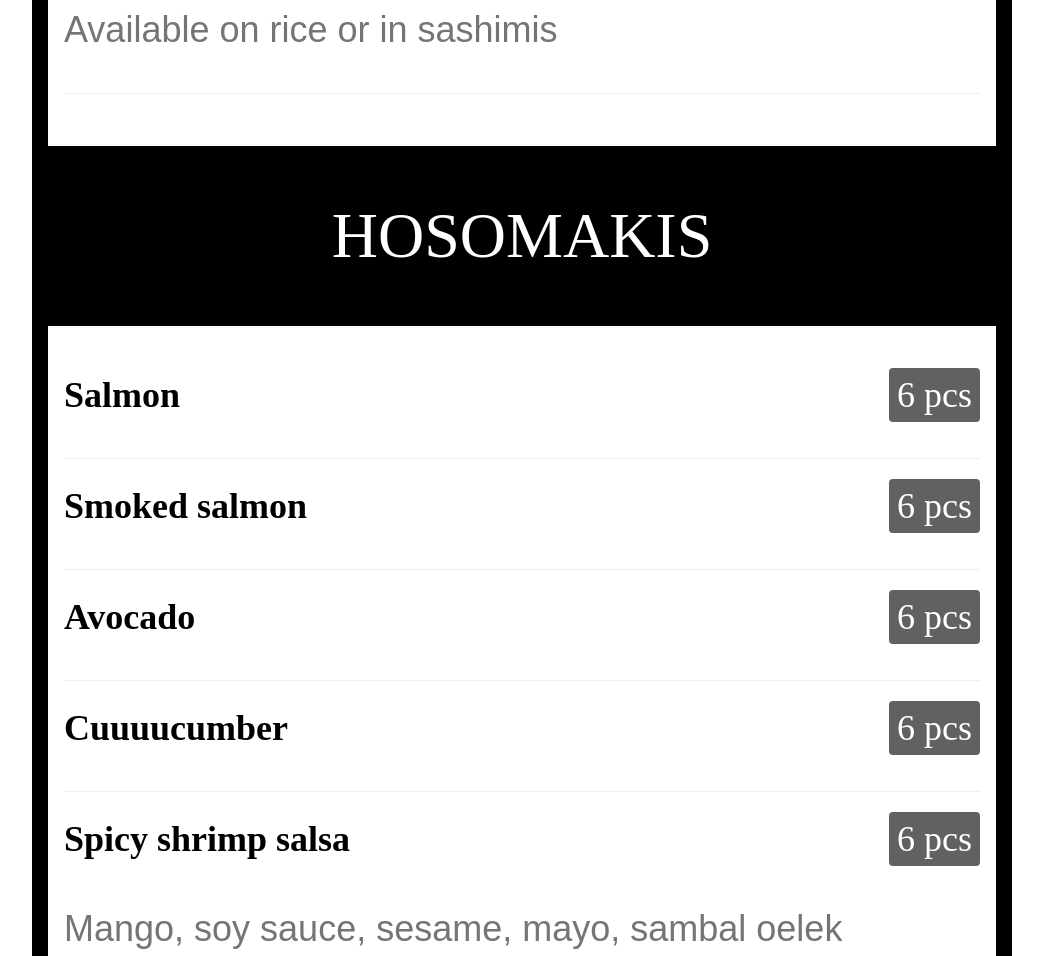
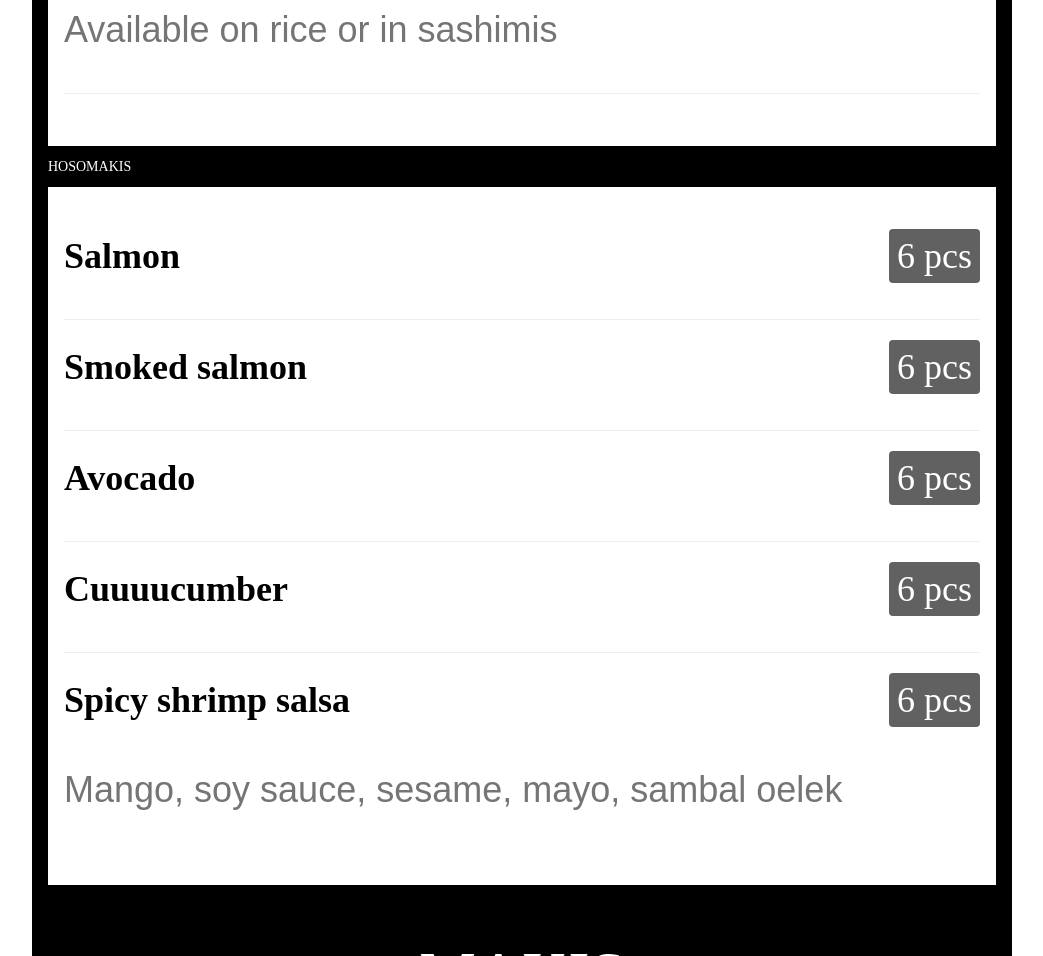
Before and after one commit to Fouinkk/sushi-night, a plain HTML site: page index.html in a window 1280 px wide. Shown: the part 1221-2177 px from the top of the page, without its empty margins (118-1161 px from the left). Drawn offline with nearby package versions, Linux system fonts and the light colour scheme.

Commit message:
Update index.html

```diff
--- a/index.html
+++ b/index.html
@@ -52,7 +52,7 @@ class="w3-display-container w3-grayscale-min">
 <p class="w3-text-grey">Available on rice or in sashimis</p>
 <hr>
 </div>
-<h1 id="pasta" class="w3-center w3-jumbo w3-padding-32" style="font-size:14px">HOSOMAKIS</h1>
+<h1 id="pasta" style="font-size:14px">HOSOMAKIS</h1>
 <div class="w3-container w3-white w3-padding-32">
 <h1><b>Salmon</b>
 <span class="w3-right w3-tag w3-dark-grey w3-round">6 pcs</span></h1>
```
